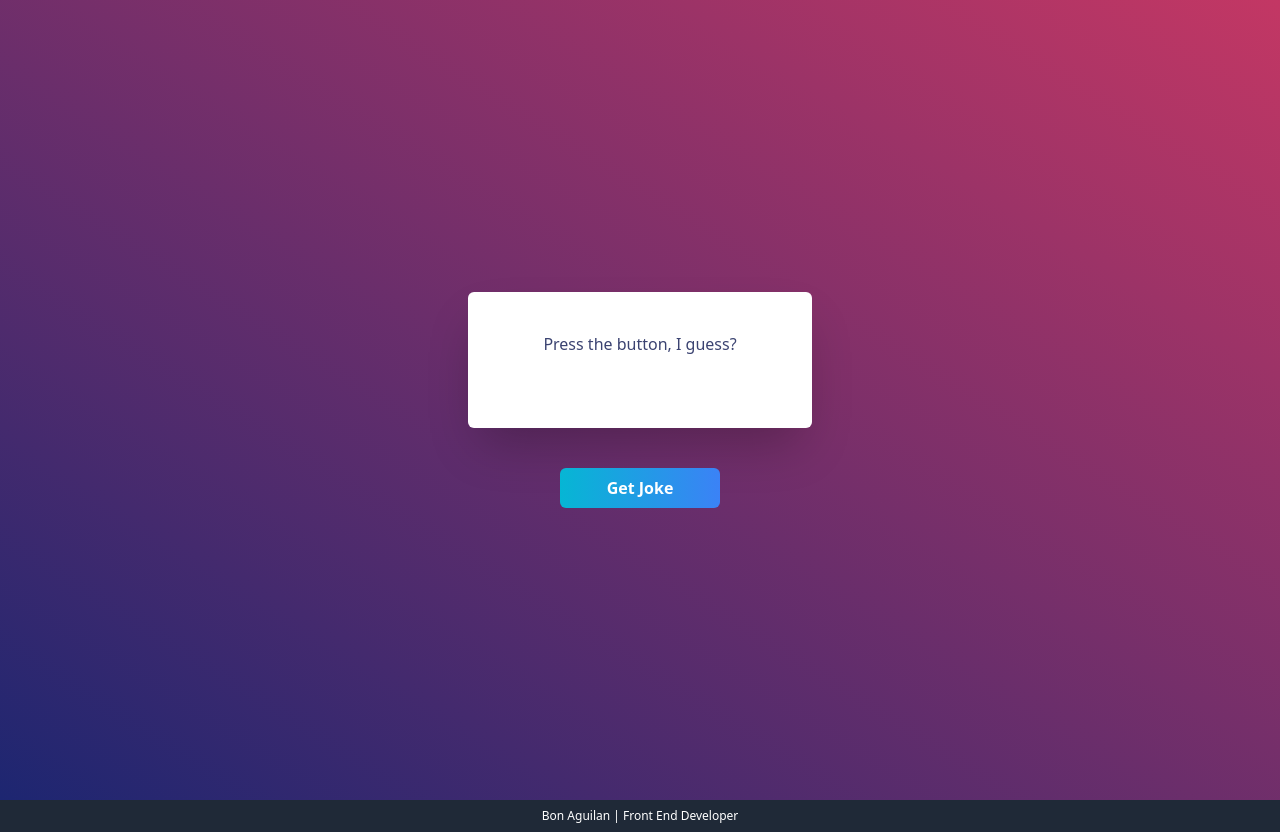
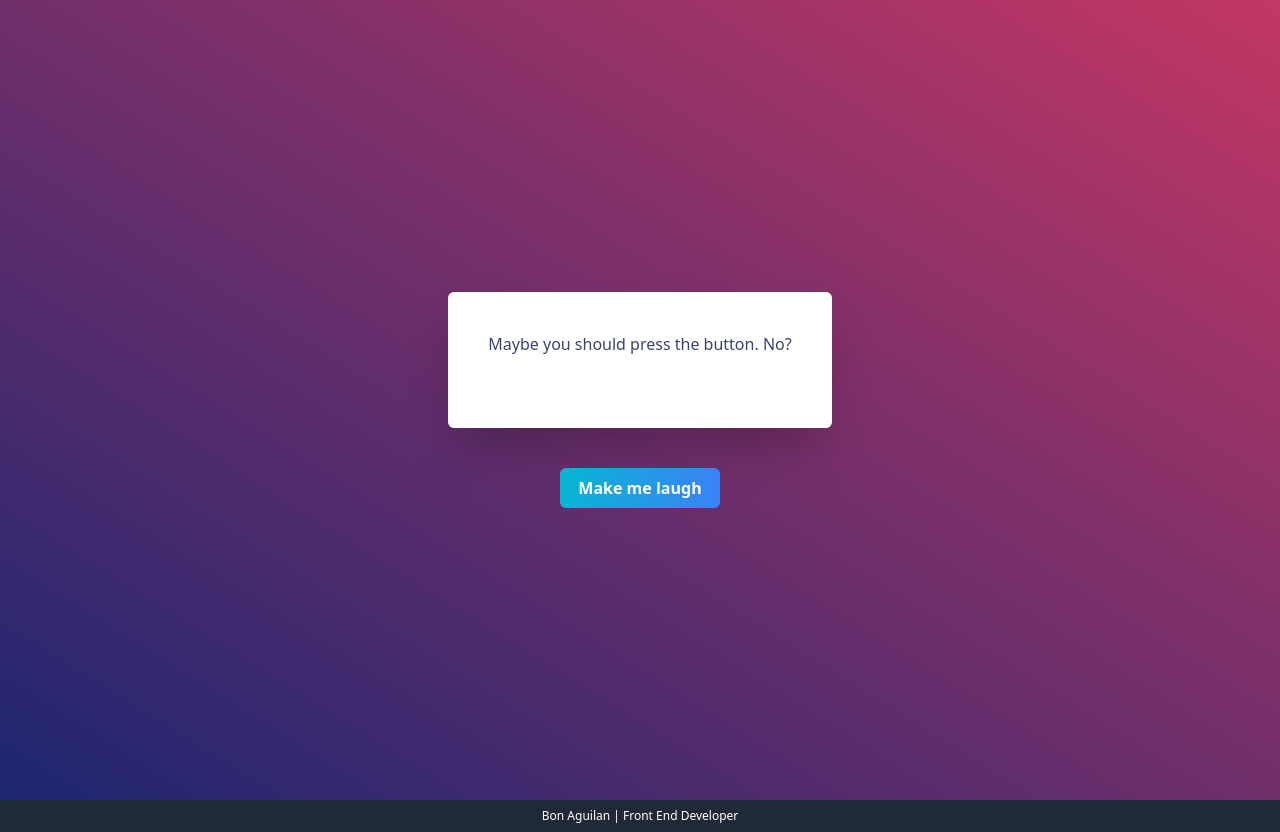
Before and after one commit to aguilanbon/random-joke-app, a React (Create React App) app: page / in a window 1280 px wide. Built offline with nearby package versions, Linux system fonts and the light colour scheme.

Commit message:
change some texts on button and initial card

```diff
--- a/src/components/Button.jsx
+++ b/src/components/Button.jsx
@@ -4,7 +4,7 @@ import { motion } from 'framer-motion'
 function Button({ getJoke }) {
   return (
     <div className='flex items-center w-full justify-center'>
-      <motion.button whileHover={{ scale: 1.1 }} whileTap={{ scale: 0.9 }} className='font-bold bg-gradient-to-r from-cyan-500 to-blue-500  w-40 h-10 mt-10 rounded-md text-white hover:from-cyan-600 hover:to-blue-600' onClick={() => getJoke()}>Get Joke</motion.button>
+      <motion.button whileHover={{ scale: 1.1 }} whileTap={{ scale: 0.9 }} className='font-bold bg-gradient-to-r from-cyan-500 to-blue-500  w-40 h-10 mt-10 rounded-md text-white hover:from-cyan-600 hover:to-blue-600' onClick={() => getJoke()}>Make me laugh</motion.button>
     </div>
   )
 }
--- a/src/components/Card.jsx
+++ b/src/components/Card.jsx
@@ -27,7 +27,7 @@ function Card({ singleJoke, twoPartJoke, isEmpty }) {
         </>
         }
 
-        {isEmpty && <p className='mb-8'>Press the button, I guess?</p>}
+        {isEmpty && <p className='mb-8'>Maybe you should press the button. No?</p>}
 
         {!isEmpty && <Spacer />}
 
```
